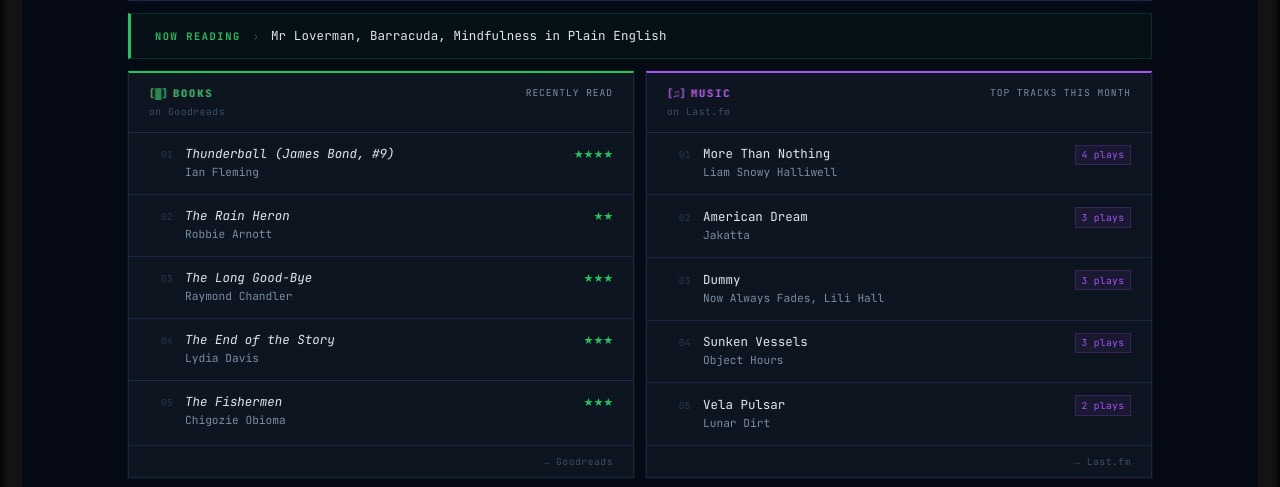
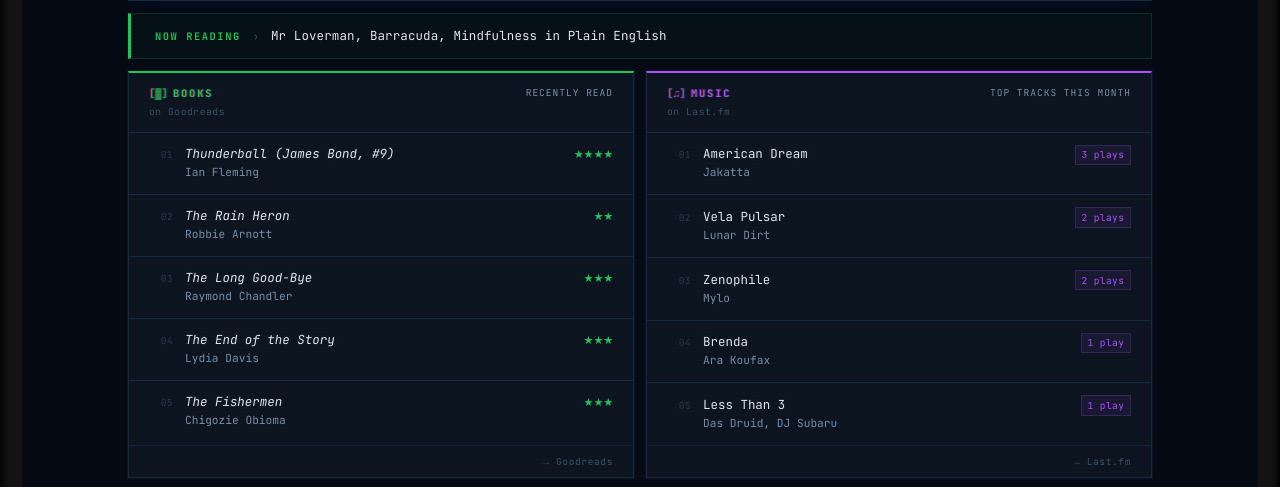
Before and after one commit to nicholas-sheehan/personal-website, a plain HTML site: page index.html in a window 1280 px wide. Shown: the part 271-758 px from the top of the page. Drawn offline with Linux system fonts and the light colour scheme; no server answers.

Commit message:
Update feeds [skip ci]

```diff
--- a/index.html
+++ b/index.html
@@ -1446,47 +1446,49 @@ main {
               </div>
               <div class="panel-body">
 <!-- music:start -->
-                <div class="panel-row" role="button" tabindex="0" data-modal-type="music" data-title="More Than Nothing" data-artist="Liam Snowy Halliwell" data-plays="4" data-url="https://www.last.fm/music/Liam+Snowy+Halliwell/_/More+Than+Nothing" data-album="Pure Joy">
+                <div class="panel-row" role="button" tabindex="0" data-modal-type="music" data-title="American Dream" data-artist="Jakatta" data-plays="3" data-url="https://www.last.fm/music/Jakatta/_/American+Dream" data-album="Ministry of Sound Anthems II" data-bio="Joey Negro is the most known pseudonym of British DJ and house music producer Dave Lee. Lee was one of the first to incorporate disco samples into house when he started producing in 1991.
+
+Since then, Joey Negro has become one of the most sought-after producers and remixers, and has worked under …">
                   <span class="row-index">01</span>
-                  <div class="row-content">
-                    <div class="track-title">More Than Nothing</div>
-                    <div class="track-artist">Liam Snowy Halliwell</div>
-                  </div>
-                  <span class="row-meta"><span class="play-count">4 plays</span></span>
-                </div>
-                <div class="panel-row" role="button" tabindex="0" data-modal-type="music" data-title="American Dream" data-artist="Jakatta" data-plays="3" data-url="https://www.last.fm/music/Jakatta/_/American+Dream" data-album="Ministry of Sound Anthems II" data-bio="Joey Negro is the most known pseudonym of British DJ and house music producer Dave Lee. Lee was one of the first to incorporate disco samples into house when he started producing in 1991.
-
-Since then, Joey Negro has become one of the most sought-after producers and remixers, and has worked under …">
-                  <span class="row-index">02</span>
                   <div class="row-content">
                     <div class="track-title">American Dream</div>
                     <div class="track-artist">Jakatta</div>
                   </div>
                   <span class="row-meta"><span class="play-count">3 plays</span></span>
                 </div>
-                <div class="panel-row" role="button" tabindex="0" data-modal-type="music" data-title="Dummy" data-artist="Now Always Fades, Lili Hall" data-plays="3" data-url="https://www.last.fm/music/Now+Always+Fades,+Lili+Hall/_/Dummy">
-                  <span class="row-index">03</span>
-                  <div class="row-content">
-                    <div class="track-title">Dummy</div>
-                    <div class="track-artist">Now Always Fades, Lili Hall</div>
-                  </div>
-                  <span class="row-meta"><span class="play-count">3 plays</span></span>
-                </div>
-                <div class="panel-row" role="button" tabindex="0" data-modal-type="music" data-title="Sunken Vessels" data-artist="Object Hours" data-plays="3" data-url="https://www.last.fm/music/Object+Hours/_/Sunken+Vessels" data-album="Solved By Walking">
-                  <span class="row-index">04</span>
-                  <div class="row-content">
-                    <div class="track-title">Sunken Vessels</div>
-                    <div class="track-artist">Object Hours</div>
-                  </div>
-                  <span class="row-meta"><span class="play-count">3 plays</span></span>
-                </div>
                 <div class="panel-row" role="button" tabindex="0" data-modal-type="music" data-title="Vela Pulsar" data-artist="Lunar Dirt" data-plays="2" data-url="https://www.last.fm/music/Lunar+Dirt/_/Vela+Pulsar" data-album="Chapter One">
-                  <span class="row-index">05</span>
+                  <span class="row-index">02</span>
                   <div class="row-content">
                     <div class="track-title">Vela Pulsar</div>
                     <div class="track-artist">Lunar Dirt</div>
                   </div>
                   <span class="row-meta"><span class="play-count">2 plays</span></span>
+                </div>
+                <div class="panel-row" role="button" tabindex="0" data-modal-type="music" data-title="Zenophile" data-artist="Mylo" data-plays="2" data-url="https://www.last.fm/music/Mylo/_/Zenophile" data-album="Destroy Rock &amp; Roll" data-bio="There are two artists that are referred to as Mylo:
+
+1. Myles MacInnes, born 1978 on the Isle of Skye, Scotland, has a trajectory that takes in a childhood on the Isle of Skye, low life in London and Paris and academia in Oxford and Los Angeles. In 2001, he returned to Scotland with one purpose –…">
+                  <span class="row-index">03</span>
+                  <div class="row-content">
+                    <div class="track-title">Zenophile</div>
+                    <div class="track-artist">Mylo</div>
+                  </div>
+                  <span class="row-meta"><span class="play-count">2 plays</span></span>
+                </div>
+                <div class="panel-row" role="button" tabindex="0" data-modal-type="music" data-title="Brenda" data-artist="Ara Koufax" data-plays="1" data-url="https://www.last.fm/music/Ara+Koufax/_/Brenda" data-album="Cut Copy Presents: Oceans Apart" data-bio="Ara Koufax is a new electronic project from Sam Gill and Luke Neher, responsible for the electronic and cinematic excellence of Naysayer &amp; Gilsun. They reside in Melbourne, Australia.">
+                  <span class="row-index">04</span>
+                  <div class="row-content">
+                    <div class="track-title">Brenda</div>
+                    <div class="track-artist">Ara Koufax</div>
+                  </div>
+                  <span class="row-meta"><span class="play-count">1 play</span></span>
+                </div>
+                <div class="panel-row" role="button" tabindex="0" data-modal-type="music" data-title="Less Than 3" data-artist="Das Druid, DJ Subaru" data-plays="1" data-url="https://www.last.fm/music/Das+Druid,+DJ+Subaru/_/Less+Than+3">
+                  <span class="row-index">05</span>
+                  <div class="row-content">
+                    <div class="track-title">Less Than 3</div>
+                    <div class="track-artist">Das Druid, DJ Subaru</div>
+                  </div>
+                  <span class="row-meta"><span class="play-count">1 play</span></span>
                 </div>
 <!-- music:end -->
               </div>
@@ -1607,7 +1609,7 @@ Since then, Joey Negro has become one of the most sought-after producers and rem
           <!-- ── FOOTER ─────────────────────────────────── -->
           <footer class="colophon">
 <!-- updated:start -->
-            <p class="colophon-timestamp"><span class="pulse-dot" aria-hidden="true"></span> Last build: <span class="colophon-buildtime" data-built="2026-11-25T04:47:24Z">25 Nov 2026 at 04:47 UTC</span><span class="next-update" data-next="2026-11-25T22:00:00Z"></span></p>
+            <p class="colophon-timestamp"><span class="pulse-dot" aria-hidden="true"></span> Last build: <span class="colophon-buildtime" data-built="2026-11-27T03:57:06Z">27 Nov 2026 at 03:57 UTC</span><span class="next-update" data-next="2026-11-27T22:00:00Z"></span></p>
 <!-- updated:end -->
             <p class="colophon-credits">Built daily from Gravatar, Goodreads, Letterboxd, Instapaper &amp; Last.fm.</p>
           </footer>
```
